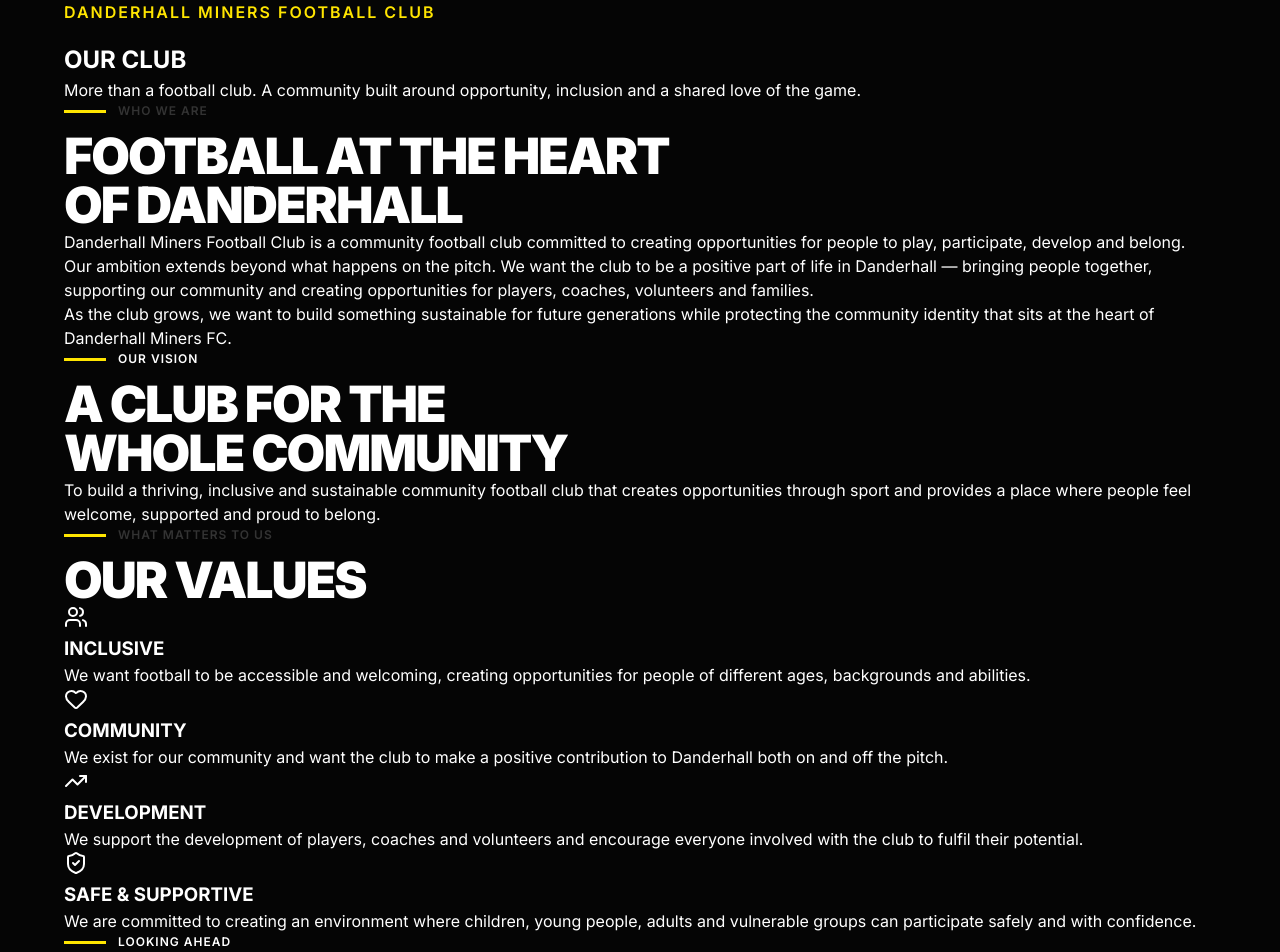
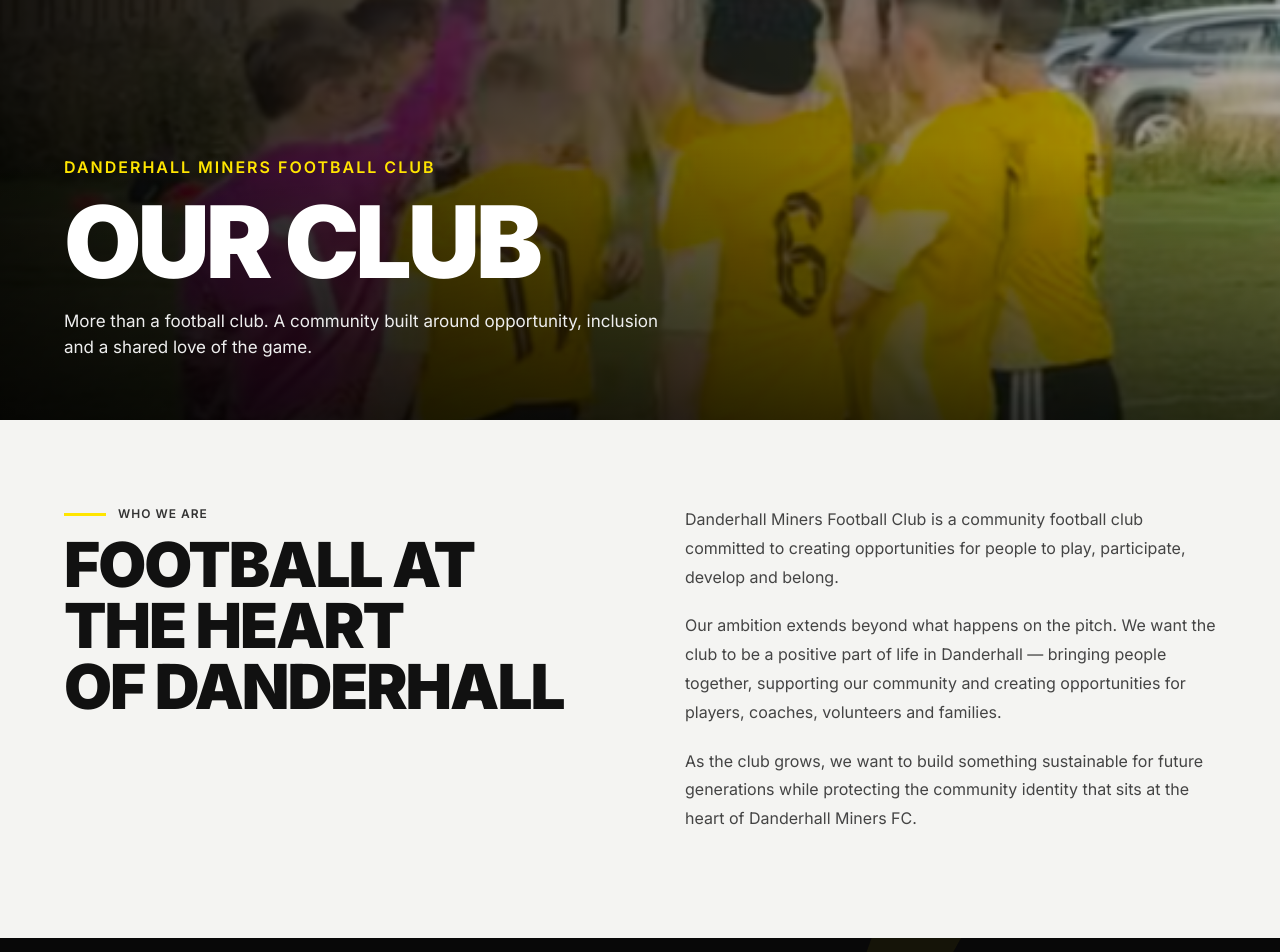
Before and after one commit to Gavindotcom/Danderhall-Miners-Football-Club, a Next.js app: page /our-club in a window 1280 px wide. Shown: the top 952 px of the page. Built offline with nearby package versions, Linux system fonts and the light colour scheme.

Commit message:
Update globals.css

```diff
--- a/app/globals.css
+++ b/app/globals.css
@@ -871,7 +871,272 @@ footer {
   }
 
 }
+/* =========================
+   OUR CLUB PAGE
+========================= */
 
+/* PAGE HERO */
+
+.page-hero {
+  min-height: 420px;
+  position: relative;
+  display: flex;
+  align-items: flex-end;
+  background:
+    linear-gradient(
+      90deg,
+      rgba(0, 0, 0, 0.9) 0%,
+      rgba(0, 0, 0, 0.55) 55%,
+      rgba(0, 0, 0, 0.25) 100%
+    ),
+    url("/images/club.png") center 40% / cover no-repeat;
+}
+
+.page-hero-overlay {
+  position: absolute;
+  inset: 0;
+  background:
+    linear-gradient(
+      0deg,
+      rgba(0, 0, 0, 0.65) 0%,
+      transparent 65%
+    );
+}
+
+.page-hero-content {
+  position: relative;
+  z-index: 2;
+  padding-bottom: 60px;
+}
+
+.page-hero h1 {
+  font-size: clamp(55px, 8vw, 100px);
+  line-height: 0.9;
+  font-weight: 900;
+  letter-spacing: -4px;
+}
+
+.page-hero-content > p:last-child {
+  max-width: 620px;
+  margin-top: 22px;
+  font-size: 17px;
+  color: #eeeeee;
+}
+
+
+/* WHO WE ARE */
+
+.our-club-intro {
+  padding: 85px 0;
+  background: #f4f4f2;
+  color: #111111;
+}
+
+.our-club-intro-grid {
+  display: grid;
+  grid-template-columns: 1fr 1fr;
+  gap: 90px;
+  align-items: start;
+}
+
+.our-club-intro h2 {
+  font-size: clamp(40px, 5vw, 62px);
+}
+
+.our-club-intro-copy {
+  font-size: 16px;
+  line-height: 1.8;
+  color: #444444;
+}
+
+.our-club-intro-copy p {
+  margin-bottom: 20px;
+}
+
+
+/* VISION */
+
+.club-vision {
+  padding: 90px 0;
+  background: #080808;
+  color: #ffffff;
+  position: relative;
+  overflow: hidden;
+}
+
+.club-vision::after {
+  content: "";
+  position: absolute;
+  width: 420px;
+  height: 420px;
+  right: -150px;
+  top: -180px;
+  border-radius: 50%;
+  border: 80px solid rgba(255, 229, 0, 0.05);
+}
+
+.club-vision-inner {
+  position: relative;
+  z-index: 2;
+}
+
+.club-vision h2 {
+  font-size: clamp(44px, 6vw, 72px);
+  max-width: 750px;
+}
+
+.vision-statement {
+  max-width: 820px;
+  margin-top: 35px;
+  padding-left: 25px;
+  border-left: 5px solid var(--yellow);
+  font-size: clamp(20px, 2.5vw, 28px);
+  line-height: 1.5;
+  font-weight: 500;
+  color: #dddddd;
+}
+
+
+/* VALUES */
+
+.club-values-section {
+  padding: 85px 0 95px;
+  background: #ffffff;
+  color: #111111;
+}
+
+.club-values-heading {
+  margin-bottom: 45px;
+}
+
+.club-values-grid {
+  display: grid;
+  grid-template-columns: repeat(4, 1fr);
+  gap: 18px;
+}
+
+.club-value-card {
+  min-height: 280px;
+  padding: 32px 27px;
+  background: #f4f4f2;
+  border-top: 5px solid var(--yellow);
+  transition:
+    transform 0.25s ease,
+    box-shadow 0.25s ease;
+}
+
+.club-value-card:hover {
+  transform: translateY(-6px);
+  box-shadow: 0 15px 35px rgba(0, 0, 0, 0.1);
+}
+
+.club-value-icon {
+  margin-bottom: 28px;
+  color: #111111;
+}
+
+.club-value-icon svg {
+  width: 40px;
+  height: 40px;
+}
+
+.club-value-card h3 {
+  margin-bottom: 15px;
+  font-size: 18px;
+  font-weight: 900;
+}
+
+.club-value-card p {
+  font-size: 14px;
+  line-height: 1.7;
+  color: #555555;
+}
+
+
+/* BUILDING FOR THE FUTURE */
+
+.club-future {
+  padding: 90px 0;
+  background: #111111;
+  color: #ffffff;
+  border-bottom: 5px solid var(--yellow);
+}
+
+.club-future-grid {
+  display: grid;
+  grid-template-columns: 0.9fr 1.1fr;
+  gap: 100px;
+}
+
+.club-future h2 {
+  font-size: clamp(42px, 5vw, 64px);
+}
+
+.club-future-copy {
+  max-width: 650px;
+  color: #cccccc;
+  font-size: 16px;
+  line-height: 1.8;
+}
+
+.club-future-copy p {
+  margin-bottom: 20px;
+}
+
+.club-future-copy .btn {
+  margin-top: 12px;
+}
+
+
+/* OUR CLUB RESPONSIVE */
+
+@media (max-width: 900px) {
+
+  .our-club-intro-grid,
+  .club-future-grid {
+    grid-template-columns: 1fr;
+    gap: 40px;
+  }
+
+  .club-values-grid {
+    grid-template-columns: 1fr 1fr;
+  }
+}
+
+@media (max-width: 600px) {
+
+  .page-hero {
+    min-height: 360px;
+  }
+
+  .page-hero-content {
+    padding-bottom: 40px;
+  }
+
+  .page-hero h1 {
+    font-size: 55px;
+    letter-spacing: -3px;
+  }
+
+  .our-club-intro,
+  .club-vision,
+  .club-values-section,
+  .club-future {
+    padding: 60px 0;
+  }
+
+  .club-values-grid {
+    grid-template-columns: 1fr;
+  }
+
+  .club-value-card {
+    min-height: auto;
+  }
+
+  .vision-statement {
+    font-size: 20px;
+  }
+}
 @media (max-width: 480px) {
 
   .quick-links {
```
